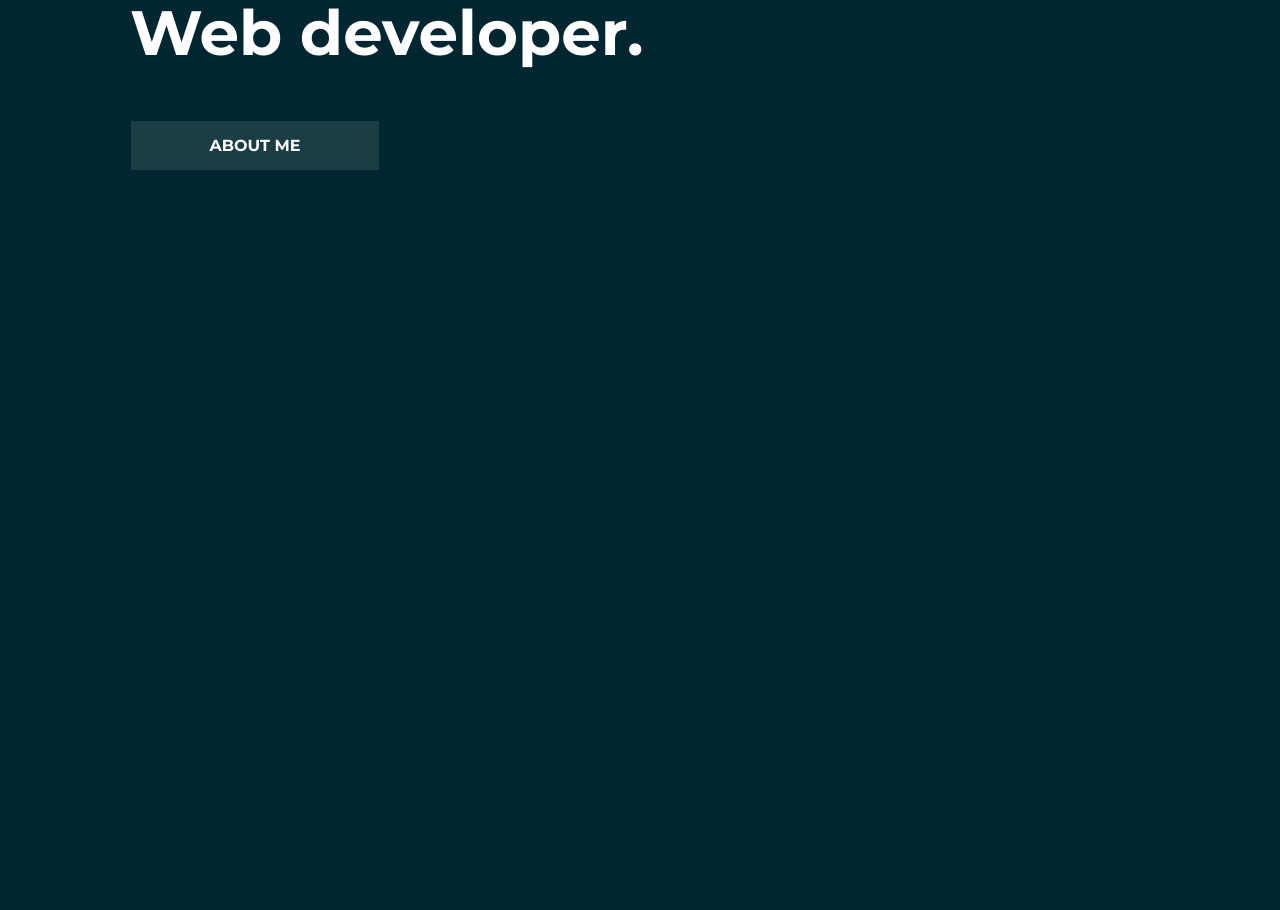
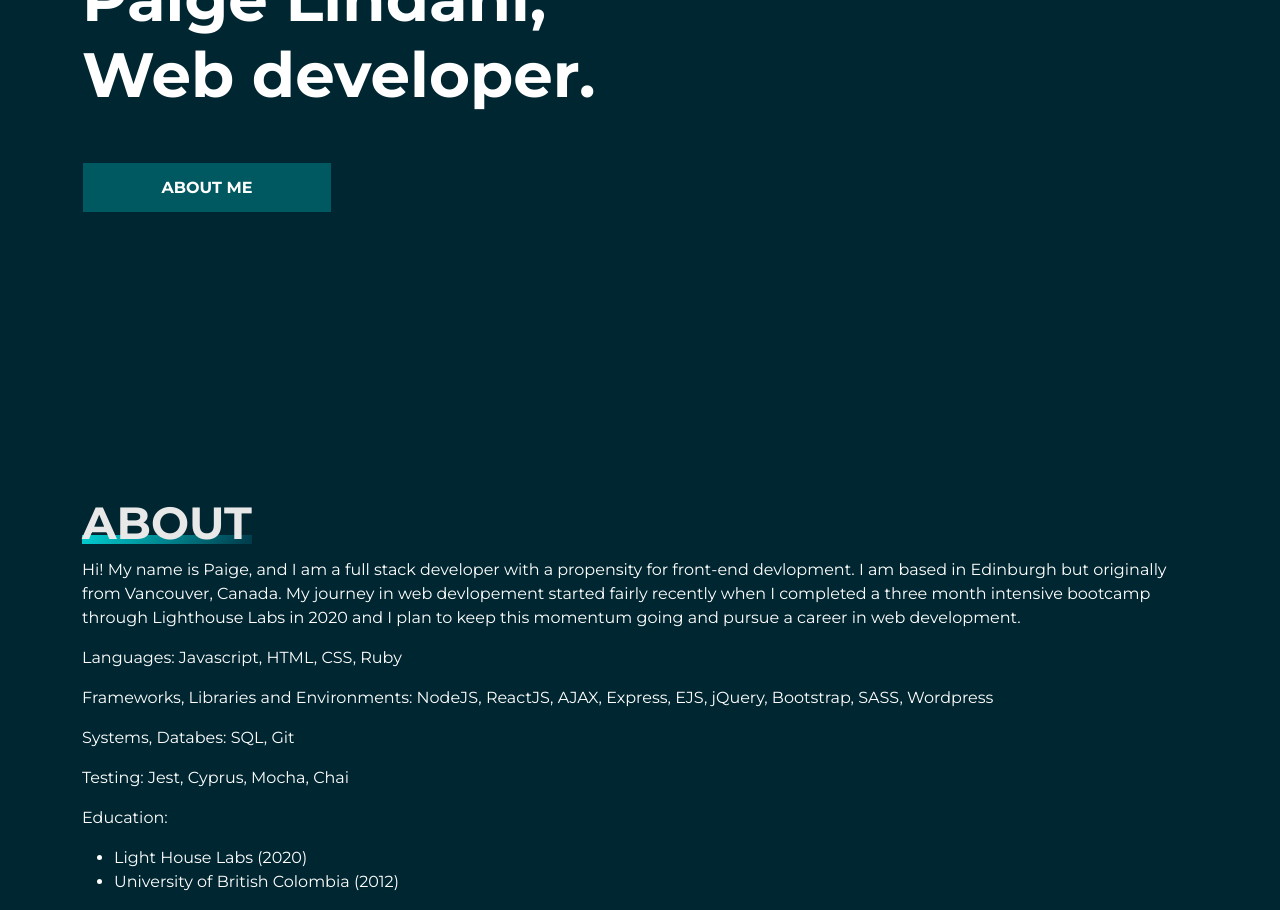
Before and after one commit to paigelindahl/developer-portfolio, a React (Create React App) app in the folder front-end/: page / in a window 1280 px wide. Shown: the part 360-1270 px from the top of the page. Before the commit the page ends 800 px from the top, so only its background shows below. Built offline with nearby package versions, Linux system fonts and the light colour scheme; a web font is replaced by a local one.

Commit message:
adds about component

```diff
--- a/front-end/package.json
+++ b/front-end/package.json
@@ -12,6 +12,7 @@
     "react-bootstrap": "^2.0.2",
     "react-dom": "^17.0.2",
     "react-scripts": "4.0.3",
+    "react-scroll": "^1.8.4",
     "styled-components": "^5.3.3",
     "web-vitals": "^1.1.2"
   },
--- a/front-end/src/App.js
+++ b/front-end/src/App.js
@@ -1,7 +1,8 @@
-// import logo from './logo.svg';
 import './App.css';
 import Navigate from './components/Navigate';
 import HomePage from './components/HomePage';
+import About from './components/About';
+
 
 
 function App() {
@@ -9,6 +10,7 @@ function App() {
     <div className="App">
       <Navigate></Navigate>
       <HomePage></HomePage>
+      <About></About>
 
     </div>
   );
--- /dev/null
+++ b/front-end/src/components/About.jsx
@@ -0,0 +1,65 @@
+import React from 'react';
+import Container from 'react-bootstrap/Container';
+import Row from 'react-bootstrap/Row';
+import Col from 'react-bootstrap/Col';
+import '../styles/About.scss';
+import '../styles/General.scss';
+
+export default function About(props) {
+
+
+  return (
+    <>
+      <Container className="about-container">
+        <Row>
+          <Col>
+            <div >
+              <h1 className="title"><span className="underline--magical">About</span></h1>
+            </div>
+          </Col>
+        </Row>
+        <Row>
+          <Col>
+            <div>
+              <p><span className="hi-my-name-is">Hi! My name is Paige,</span>  and I am a full stack developer with a propensity for front-end devlopment. I am based in Edinburgh but originally from Vancouver, Canada. My journey in web devlopement started fairly recently when I completed a three month intensive bootcamp through Lighthouse Labs in 2020 and I plan to keep this momentum going and pursue a career in web development.</p>
+            </div>
+          </Col>
+        </Row>
+        <Row>
+          <Col>
+            <div>
+              <p><span>Languages:</span> Javascript, HTML, CSS, Ruby</p>
+              <p><span>Frameworks, Libraries and Environments:</span> NodeJS, ReactJS, AJAX, Express, EJS, jQuery, Bootstrap, SASS, Wordpress</p>
+              <p><span>Systems, Databes:</span> SQL, Git</p>
+              <p><span>Testing:</span> Jest, Cyprus, Mocha, Chai</p>
+            </div>
+          </Col>
+        </Row>
+        <Row>
+          <Col>
+            <div>
+              <p><span>Education:</span></p>
+              <ul>
+                <li>Light House Labs (2020)</li>
+                <li>University of British Colombia (2012)</li>
+              </ul>
+            </div>
+
+          </Col>
+        </Row>
+      </Container>
+
+
+
+
+
+
+
+
+
+
+
+
+    </>
+  )
+}
--- a/front-end/src/components/HomePage.jsx
+++ b/front-end/src/components/HomePage.jsx
@@ -1,5 +1,7 @@
 import React from 'react';
 import Container from 'react-bootstrap/Container';
+import Row from 'react-bootstrap/Row';
+import Col from 'react-bootstrap/Col';
 import '../styles/HomePage.scss';
 import Button from './Button';
 
@@ -42,12 +44,14 @@ export default function Homepage(props) {
 
   return (
     <>
-      <Container className="home-text mt-5 p-5" >
-        <Container className="mt-5 pt-5">
-          <h5>Hi! My name is</h5>
-          <SplitText firstText="Paige Lindahl," secondText="Web developer."></SplitText>
-          <Button text="About me"></Button>
-        </Container>
+      <Container className="home-text d-flex align-items-center" >
+        <Row>
+          <Col>
+            <h5>Hi! My name is</h5>
+            <SplitText firstText="Paige Lindahl," secondText="Web developer."></SplitText>
+            <Button text="About me"></Button>
+          </Col>
+        </Row>
       </Container>
     </>
   )
--- a/front-end/src/components/Navigate.jsx
+++ b/front-end/src/components/Navigate.jsx
@@ -1,6 +1,8 @@
 import React from 'react';
 import Nav from 'react-bootstrap/Nav';
-import '../styles/Nav.scss'
+import '../styles/Nav.scss';
+
+
 
 export default function Navigate(props) {
 
--- a/front-end/src/index.css
+++ b/front-end/src/index.css
@@ -1,9 +1,10 @@
 @import url('https://fonts.googleapis.com/css2?family=Montserrat:wght@400;700&family=PT+Mono&display=swap');
 body {
   margin: 0;
-  font-family: -apple-system, BlinkMacSystemFont, 'Segoe UI', 'Roboto', 'Oxygen',
+  font-family: 'Montserrat', sans-serif;
+  /* font-family: -apple-system, BlinkMacSystemFont, 'Segoe UI', 'Roboto', 'Oxygen',
     'Ubuntu', 'Cantarell', 'Fira Sans', 'Droid Sans', 'Helvetica Neue',
-    sans-serif;
+    sans-serif; */
   -webkit-font-smoothing: antialiased;
   -moz-osx-font-smoothing: grayscale;
 
@@ -11,7 +12,7 @@ body {
 
 }
 
-code {
+/* code {
   font-family: source-code-pro, Menlo, Monaco, Consolas, 'Courier New',
     monospace;
-}
+} */
--- /dev/null
+++ b/front-end/src/styles/About.scss
@@ -0,0 +1,13 @@
+.about-container {
+  color: white;
+  font-family: Montserrat;
+  // margin-top: 50px;
+  h1 {
+  &.title {
+    color: #e8e8e8;
+    font-weight: 700;
+    text-transform: uppercase;
+    font-size: calc(30px + (50 - 30) * ((100vw - 300px) / (1600 - 300)) );;
+  }
+}
+}
--- a/front-end/src/styles/Button.scss
+++ b/front-end/src/styles/Button.scss
@@ -1,17 +1,12 @@
 .btn {
   margin-top: 50px;
   margin-bottom: 50px;
-  // line-height: 50px;
-  // height: 50px;
-  // text-align: center;
   width: 250px;
-  // cursor: pointer;
   padding: 0.75rem !important;
 
 }
 
 .btn-one {
-  // transition: all 0.3s;
   position: relative;
 }
 .btn-one span {
@@ -20,6 +15,8 @@
   text-transform: uppercase;
   font-family: "Montserrat";
   color: white;
+  position: relative;
+  z-index: 100;
 }
 .btn-one::before {
   content: '';
@@ -35,8 +32,8 @@
   border-bottom-width: 3px;
   border-top-style: solid;
   border-bottom-style: solid;
-  border-top-color: rgba(79,148,147,0.7);
-  border-bottom-color:rgba(79,148,147,0.7);
+  border-top-color: rgba(0, 206, 209, 0.7);
+  border-bottom-color: rgba(0, 206, 209, 0.7);
   transform: scale(0.1, 1);
   border-radius: 50px;
 
@@ -57,7 +54,7 @@
   height: 100%;
   z-index: 1;
   transition: all 0.3s;
-  background-color: rgba(255,255,255,0.1);
+  background-color: rgba(0, 206, 209, 0.3);
 }
 .btn-one:hover::after {
   opacity: 0;
--- /dev/null
+++ b/front-end/src/styles/General.scss
@@ -0,0 +1,10 @@
+.underline--magical {
+  background-image: linear-gradient(120deg, rgb(0, 206, 209) 0%, #003a4a 100%);
+  background-repeat: no-repeat;
+  background-size: 100% 0.2em;
+  background-position: 0 88%;
+  transition: background-size 0.25s ease-in;
+  &:hover {
+    background-size: 100% 88%;
+  }
+}
--- a/front-end/src/styles/HomePage.scss
+++ b/front-end/src/styles/HomePage.scss
@@ -1,6 +1,7 @@
 .home-text {
   color: white;
   line-height: 1.2;
+  height: 100vh;
   h5 {
     font-family: 'PT Mono', monospace;
   }
```
Also changed, not shown: 1 other file (tests, documents, lock files or other folders).
